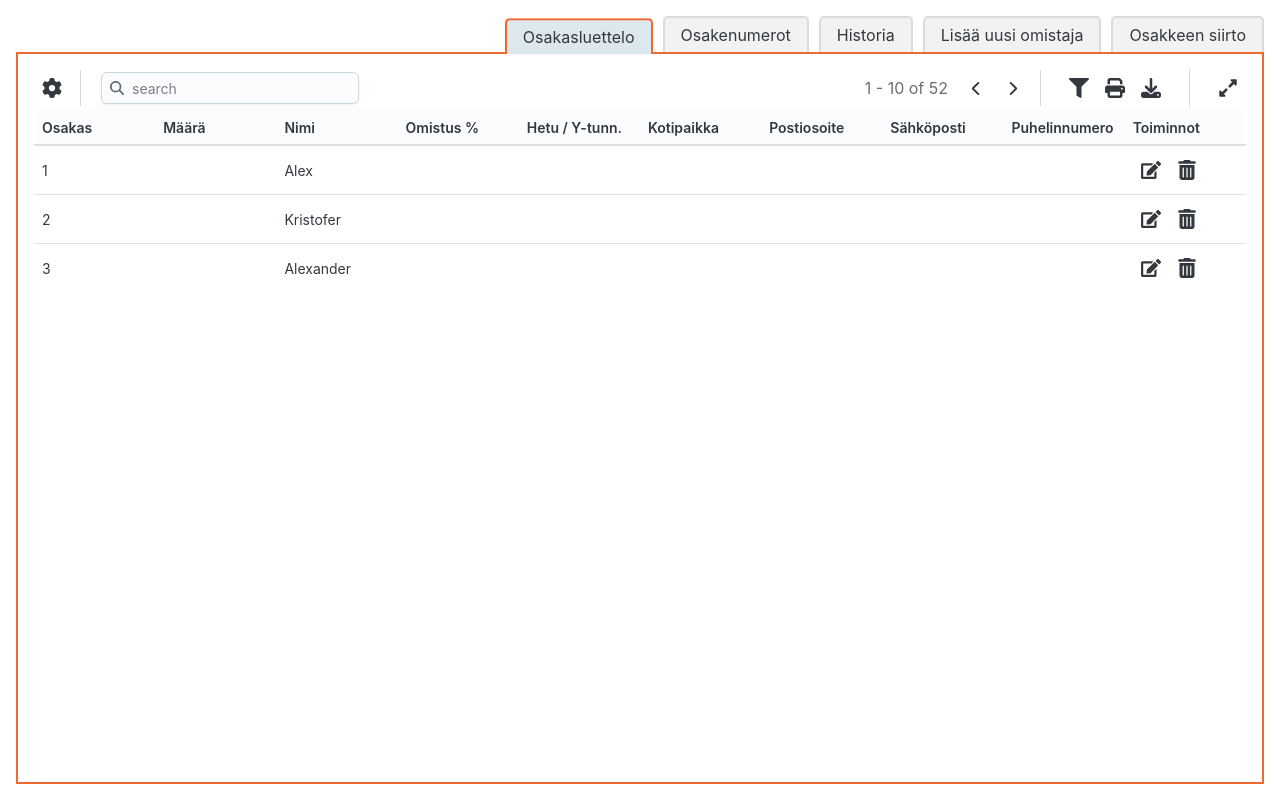
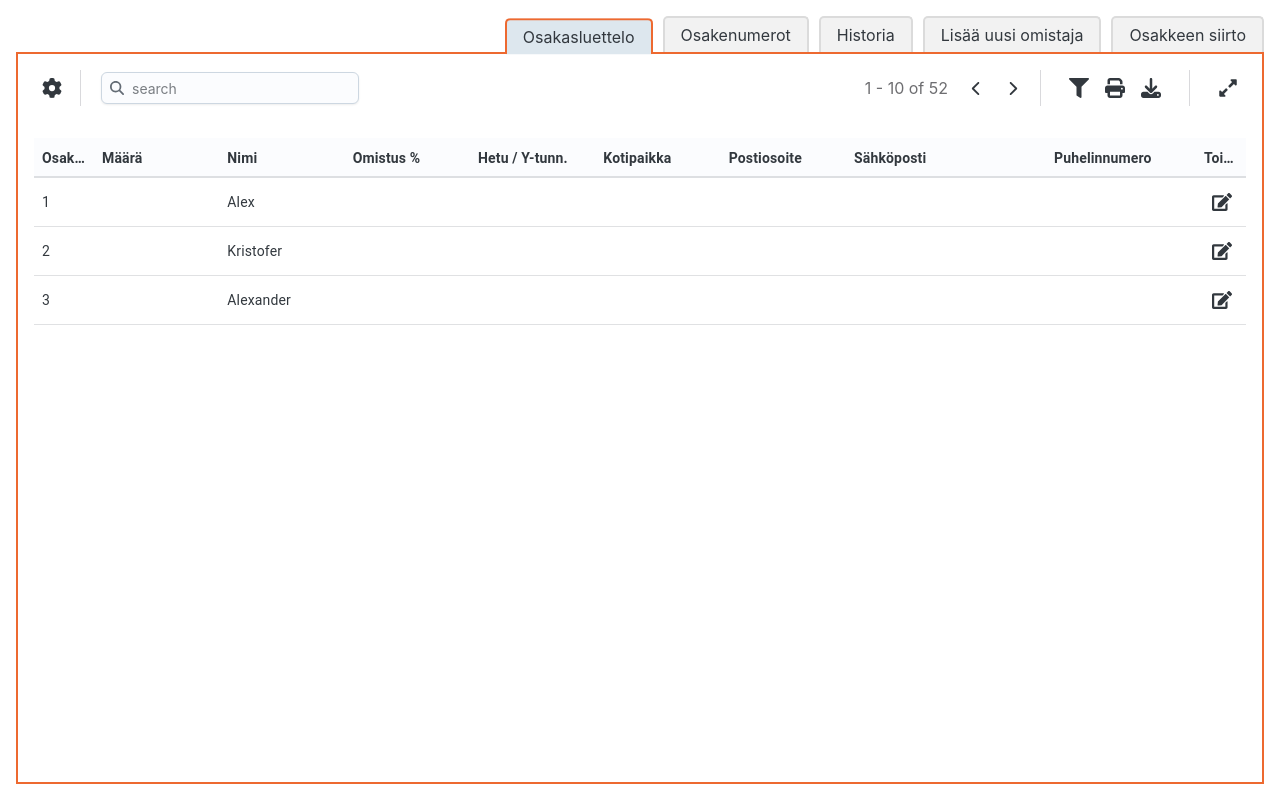
Before and after one commit to cameaann/shareholders-app-frontend, a React (Vite) app: page / in a window 1280 px wide. Built offline with nearby package versions, Linux system fonts and the light colour scheme; no server answers.

Commit message:
changing tr, td to joy TableRow, TableCell

```diff
--- a/src/components/ShareNumbersTable.jsx
+++ b/src/components/ShareNumbersTable.jsx
@@ -1,3 +1,4 @@
+import { TableCell, TableHead, TableRow } from "@mui/material";
 import TableHeader from "./TableHeader";
 import { Table, Box, Typography } from "@mui/joy";
 
@@ -16,37 +17,37 @@ const ShareNumbersTable = ({ sharenumbers }) => {
     <Box>
       <TableHeader />
       <Box>
-        <Table aria-label="share numbers table" hoverRow variant="plain">
-          <thead>
-            <tr>
-              <th>
+        <Table aria-label="share numbers table" hoverRow variant="plain"  sx={{ mt:4 }}>
+          <TableHead>
+            <TableRow>
+              <TableCell>
                 <span>Osakenumerot</span>
                 <br />
                 <Typography fontSize="smaller">Alkaen</Typography>
-              </th>
-              <th>
+              </TableCell>
+              <TableCell>
                 <span>Osakenumerot</span>
                 <br />
                 <Typography fontSize="smaller">Päättyen</Typography>
-              </th>
-              <th>Kpl</th>
-              <th>Omistaja</th>
-              <th>
+              </TableCell>
+              <TableCell>Kpl</TableCell>
+              <TableCell>Omistaja</TableCell>
+              <TableCell>
                 <span>Tarkistuslaskenta</span>
                 <br />
                 <Typography fontSize="smaller">Osakaiden määrä</Typography>
-              </th>
-            </tr>
-          </thead>
+              </TableCell>
+            </TableRow>
+          </TableHead>
           <tbody>
             {sharenumbers.map((share, i) => (
-              <tr key={i}>
-                <td>{share.startNumber}</td>
-                <td>{share.endNumber}</td>
-                <td>{share.quantity}</td>
-                <td>{share.shareholderId}</td>
-                <td>{share.endNumber-share.startNumber + 1}</td>
-              </tr>
+              <TableRow key={i}>
+                <TableCell>{share.startNumber}</TableCell>
+                <TableCell>{share.endNumber}</TableCell>
+                <TableCell>{share.quantity}</TableCell>
+                <TableCell>{share.shareholderId}</TableCell>
+                <TableCell>{share.endNumber-share.startNumber + 1}</TableCell>
+              </TableRow>
             ))}
           </tbody>
         </Table>
--- a/src/components/ShareholdersTable.jsx
+++ b/src/components/ShareholdersTable.jsx
@@ -1,7 +1,7 @@
 import TableHeader from "./TableHeader";
 import { Table, IconButton, Box } from "@mui/joy";
-import { FaTrashCan } from "react-icons/fa6";
 import { FaEdit } from "react-icons/fa";
+import { TableCell, TableRow, TableHead } from "@mui/material";
 
 const handleEditOnClick = () => {
   // we need endpoint for changing the data?
@@ -11,26 +11,26 @@ const handleEditOnClick = () => {
 const ShareholdersTable = ({ shareholders }) => {
   const rows = shareholders.map((person, index) => {
     return (
-      <tr key={index}>
-        <td>{index + 1}</td>
-        <td>{person.totalShares}</td>
-        <td>{person.name}</td>
-        <td>{person.ownershipPercentage}</td>
-        <td>{person.personalIdOrCompanyId}</td>
-        <td>{person.placeOfResidenceOrHeadquarters}</td>
-        <td>{person.address}</td>
-        <td>{person.emailAddress}</td>
-        <td>{person.phoneNumber}</td>
-        <td>
+      <TableRow key={index}>
+        <TableCell>{index + 1}</TableCell>
+        <TableCell>{person.totalShares}</TableCell>
+        <TableCell>{person.name}</TableCell>
+        <TableCell>{person.ownershipPercentage}</TableCell>
+        <TableCell>{person.personalIdOrCompanyId}</TableCell>
+        <TableCell>{person.placeOfResidenceOrHeadquarters}</TableCell>
+        <TableCell>{person.address}</TableCell>
+        <TableCell>{person.emailAddress}</TableCell>
+        <TableCell>{person.phoneNumber}</TableCell>
+        <TableCell>
           <IconButton onClick={handleEditOnClick}>
             <FaEdit size={20} />
           </IconButton>
-
+{/*
           <IconButton>
             <FaTrashCan size={20} />
-          </IconButton>
-        </td>
-      </tr>
+          </IconButton> */}
+        </TableCell>
+      </TableRow>
     );
   });
 
@@ -38,21 +38,21 @@ const ShareholdersTable = ({ shareholders }) => {
     <Box>
       <TableHeader />
       <Box>
-        <Table aria-label="shares table" hoverRow variant="plain">
-          <thead>
-            <tr>
-              <th>Osakas</th>
-              <th>Määrä</th>
-              <th>Nimi</th>
-              <th>Omistus %</th>
-              <th>Hetu / Y-tunn.</th>
-              <th>Kotipaikka</th>
-              <th>Postiosoite</th>
-              <th>Sähköposti</th>
-              <th>Puhelinnumero</th>
-              <th>Toiminnot</th>
-            </tr>
-          </thead>
+        <Table aria-label="shares table" hoverRow variant="plain" sx={{ mt:4 }}>
+          <TableHead>
+            <TableRow>
+              <TableCell sx={{ width: '60px'  }}>Osakas</TableCell>
+              <TableCell>Määrä</TableCell>
+              <TableCell>Nimi</TableCell>
+              <TableCell>Omistus %</TableCell>
+              <TableCell>Hetu / Y-tunn.</TableCell>
+              <TableCell>Kotipaikka</TableCell>
+              <TableCell>Postiosoite</TableCell>
+              <TableCell sx={{ width: '200px' }}>Sähköposti</TableCell>
+              <TableCell sx={{ width: '150px' }}>Puhelinnumero</TableCell>
+              <TableCell sx={{ width: '50px' }}>Toiminnot</TableCell>
+            </TableRow>
+          </TableHead>
           <tbody>{shareholders.length > 0 ? rows : <div></div>}</tbody>
         </Table>
       </Box>
--- a/src/components/Sharenumbers.jsx
+++ b/src/components/Sharenumbers.jsx
@@ -27,7 +27,6 @@ const Sharenumbers = () => {
       .then((res) => {
         if (Array.isArray(res)) {
           setShareNumbers(res);
-          console.log(shareNumbers);
         }
       })
       .catch((error) => {
```
